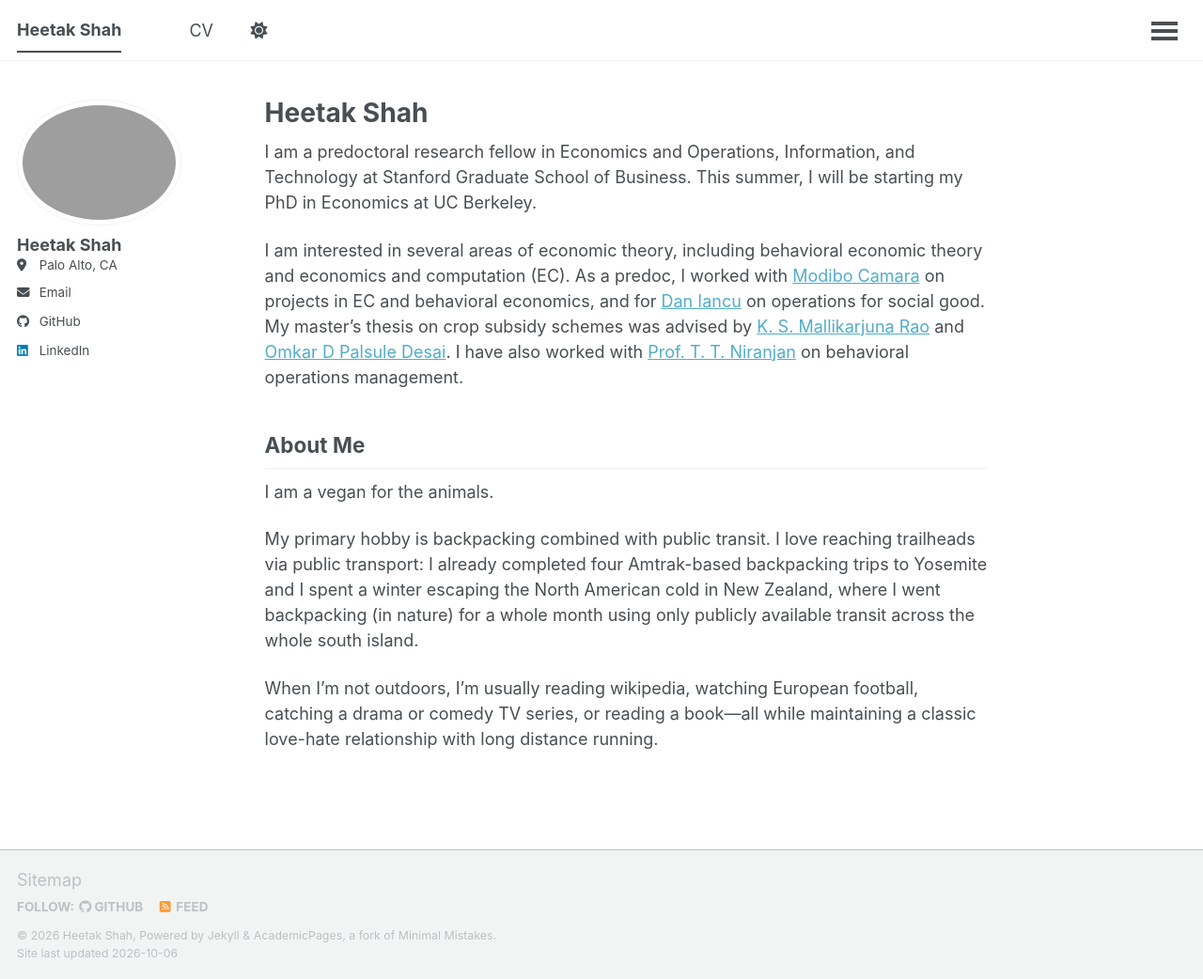
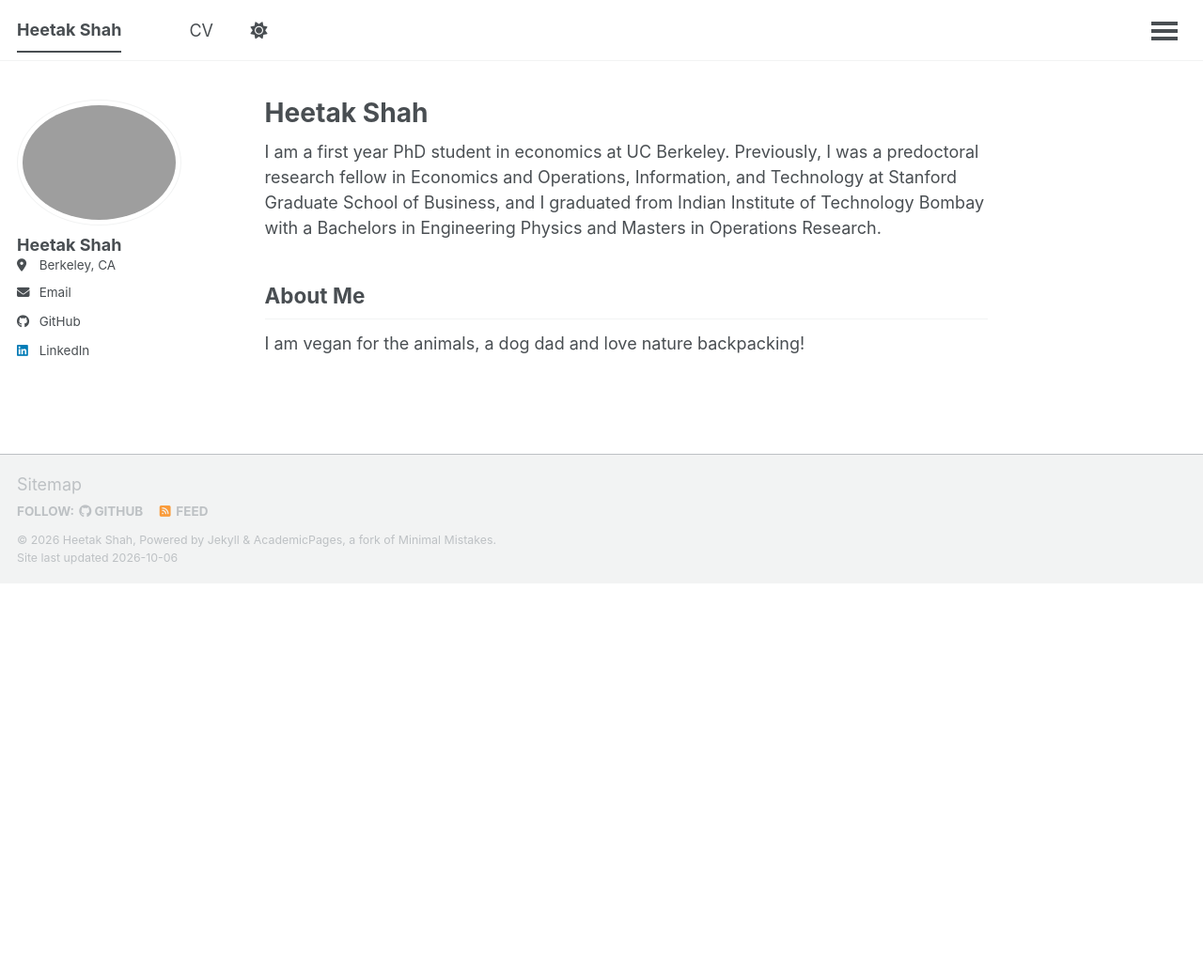
Before and after one commit to heetak-shah/my-website, a Jekyll site: the page built from _pages/about.md, in a window 1280 px wide and 1042 px high. Shown: the whole window at 94% size. Built offline with Jekyll 4.4.1, drawn with Linux system fonts in a browser that asks for light colours; a script that is not in the unit is left out.

Commit message:
Update bio, location, and email
Co-Authored-By: Claude Sonnet 5 <noreply@anthropic.com>

```diff
--- a/_config.yml
+++ b/_config.yml
@@ -12,7 +12,7 @@ site_theme               : "default" # The available themes options are "default
 title                    : "Heetak Shah"
 title_separator          : "-"
 name                     : &name "Heetak Shah"
-description              : &description "Predoctoral Research Fellow at Stanford GSB"
+description              : &description "PhD Student at Berkeley Econ"
 url                      : https://heetak.com
 baseurl                  : "" # the subpath of your site, e.g. "/blog"
 repository               : "heetak-shah/my-website"
@@ -24,8 +24,8 @@ author:
   # Biographic information
   avatar           : "profile.jpg"
   name             : "Heetak Shah"
-  location         : "Palo Alto, CA"
-  email            : "heetak@stanford.edu"
+  location         : "Berkeley, CA"
+  email            : "heetak@berkeley.edu"
   github           : "heetak-shah"
   linkedin         : "heetak"
 
--- a/_pages/about.md
+++ b/_pages/about.md
@@ -4,14 +4,8 @@ title: "Heetak Shah"
 author_profile: true
 ---
 
-I am a predoctoral research fellow in Economics and Operations, Information, and Technology at Stanford Graduate School of Business. This summer, I will be starting my PhD in Economics at UC Berkeley.
-
-I am interested in several areas of economic theory, including behavioral economic theory and economics and computation (EC). As a predoc, I worked with [Modibo Camara](https://mkcamara.github.io/) on projects in EC and behavioral economics, and for [Dan Iancu](http://web.stanford.edu/people/daniancu) on operations for social good. My master's thesis on crop subsidy schemes was advised by [K. S. Mallikarjuna Rao](https://www.ieor.iitb.ac.in/~mallik) and [Omkar D Palsule Desai](https://www.som.iitb.ac.in/core-faculty/). I have also worked with [Prof. T. T. Niranjan](https://www.som.iitb.ac.in/4177/) on behavioral operations management.
+I am a first year PhD student in economics at UC Berkeley. Previously, I was a predoctoral research fellow in Economics and Operations, Information, and Technology at Stanford Graduate School of Business, and I graduated from Indian Institute of Technology Bombay with a Bachelors in Engineering Physics and Masters in Operations Research.
 
 ## About Me
 
-I am a vegan for the animals.
-
-My primary hobby is backpacking combined with public transit. I love reaching trailheads via public transport: I already completed four Amtrak-based backpacking trips to Yosemite and I spent a winter escaping the North American cold in New Zealand, where I went backpacking (in nature) for a whole month using only publicly available transit across the whole south island.
-
-When I'm not outdoors, I'm usually reading wikipedia, watching European football, catching a drama or comedy TV series, or reading a book—all while maintaining a classic love-hate relationship with long distance running.
+I am vegan for the animals, a dog dad and love nature backpacking!
```
